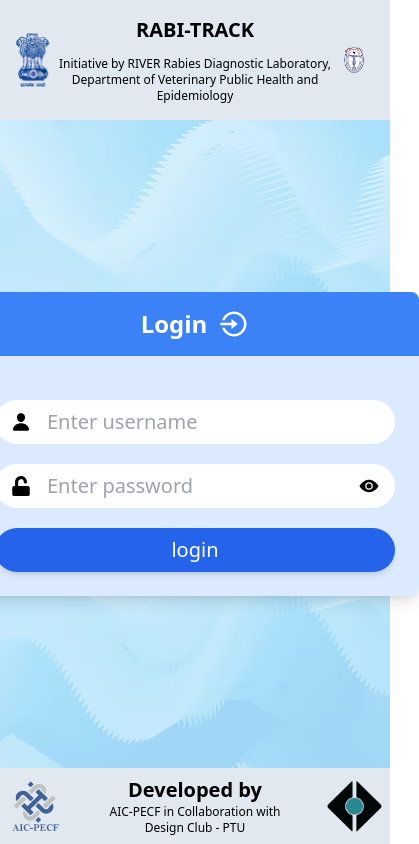
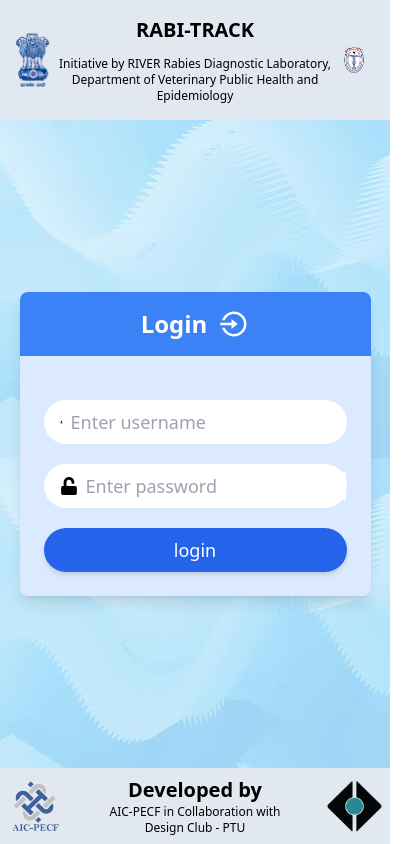
Before and after one commit to Shefaoudeen/rabitrack-admin-final, a React (Vite) app: page /login in a window 390 px wide. Shown: the whole page, 419 px wide, since content can reach past the window. Built offline with nearby package versions, Linux system fonts and the light colour scheme.

Commit message:
getCasesByMonth order resolved

```diff
--- a/src/Components/CaseDetails.jsx
+++ b/src/Components/CaseDetails.jsx
@@ -1,5 +1,4 @@
 import axios from "axios";
-import { BackArrow } from "../assets";
 import { Link } from "react-router-dom";
 import React, { useEffect, useState } from "react";
 import Spinner from "./Spinner";
@@ -50,11 +49,6 @@ const CaseDetails = ({ id }) => {
 
   return (
     <div className="flex justify-center items-center w-full gap-10 max-md:flex-col max-md:py-10 relative">
-      <div className="absolute left-10 top-10 ">
-        <Link to={"/reports"} className="bg-slate-300 rounded-full">
-          <img src={BackArrow} width={30} />
-        </Link>
-      </div>
       {error ? (
         <h2 className="text-red-500">{error}</h2>
       ) : (
--- a/src/Components/Home/BarGraph.jsx
+++ b/src/Components/Home/BarGraph.jsx
@@ -123,29 +123,32 @@ const BarGraph = () => {
         <YAxis dataKey="count" />
         <Tooltip cursor={false} />
       </BarChart>
-
+    <div className="w-[50vw] h-[70vh] md:hidden">
+    <ResponsiveContainer width="100%" height="100%">
       <BarChart
-        width={450}
+        width={1000}
         height={400}
         data={allData}
         margin={{
           top: 5,
-          right: 20,
-          left: 20,
+          right: 10,
+          left: 10,
           bottom: 5,
         }}
-        className="px-10 md:hidden"
+        className="px-4"
       >
           <Bar
             dataKey="count"
             fill="#4682B4"
-            barSize={40}
+            barSize={30}
             animationDuration={1000}
           />
         <XAxis dataKey="month" />
         <YAxis dataKey="count" />
         <Tooltip cursor={false} />
       </BarChart>
+    </ResponsiveContainer>
+    </div>
     </>
   );
 };
--- a/src/Components/Home/CaseCount.jsx
+++ b/src/Components/Home/CaseCount.jsx
@@ -35,7 +35,7 @@ const CaseCount = ({ caseCount }) => {
   };
 
   return (
-    <div className="bg-white shadow-xl drop-shadow-2xl shadow-blue-300 p-5 rounded-2xl w-[50%] flex flex-col items-center gap-5">
+    <div className="bg-white shadow-xl drop-shadow-2xl shadow-blue-300 p-5 rounded-2xl w-[70%] md:w-[50%] flex flex-col items-center gap-5">
       <div>
         <div className="min-w-[150px] max-h-[150px] max-w-[150px] min-h-[150px] border-4 border-blue-300  flex justify-center items-center rounded-full"><h1 className="font-bold text-4xl">{countTotal}</h1></div>
       </div>
--- a/src/Pages/Login.jsx
+++ b/src/Pages/Login.jsx
@@ -26,16 +26,17 @@ const Login = () => {
             .catch(err => {setError(err.message + ", Please try again!"); setIsLoading(false)})
     };
     return (
-        <div className="w-screen flex flex-col items-center justify-center text-xl select-none" style={{backgroundImage: `url(${loginBG})`}}>
-            <div className="bg-blue-100 rounded-lg flex flex-col gap-y-5 shadow-lg">
+
+        <div className="w-screen flex flex-col items-center justify-center text-lg md:text-xl select-none" style={{backgroundImage: `url(${loginBG})`}}>
+            <div className="bg-blue-100 rounded-lg flex flex-col gap-y-5 shadow-lg max-w-[90%]">
                 <div className="flex items-center justify-center bg-blue-500 rounded-t-lg font-bold text-2xl py-4 overflow-hidden text-white text-center"><h1>Login</h1><RiLoginCircleLine size={30} className="ml-3 max-h-fit"/></div>
                 <div className="flex flex-col p-6 gap-y-5">
-                    <div className="flex items-center gap-x-4 py-2 px-4 rounded-full bg-white border-blue-500 focus-within:ring-2">
+                    <div className="flex items-center gap-2 md:gap-4 py-2 px-4 rounded-full bg-white border-blue-500 focus-within:ring-2">
                         <IoPerson/>
                         <input onChange={e => setUsername(e.target.value)} type="text" placeholder="Enter username" className=" ring-0 border-0 outline-0" />
                     </div>
-                    <div className="flex items-center justify-between gap-x-4 py-2 px-4 rounded-full bg-white border-blue-500 focus-within:ring-2">
-                        <div className="flex gap-4 items-center">
+                    <div className="flex items-center justify-between gap-2 md:gap-4 py-2 px-4 rounded-full bg-white border-blue-500 focus-within:ring-2">
+                        <div className="flex gap-2 md:gap-4 items-center">
                             <FaUnlock/>
                             <input onChange={e => setPassword(e.target.value)} onKeyDown={e => e.key==="Enter" && onLogin()} type={`${isPasswordHidden ? "password" : "text"}`} placeholder="Enter password" className=" ring-0 border-0 outline-0" />
                         </div>
--- a/src/Pages/Maps.jsx
+++ b/src/Pages/Maps.jsx
@@ -1,8 +1,8 @@
 import React, { useEffect, useState } from "react";
 import axios from "axios";
 import { Link } from "react-router-dom";
-import { BackArrow } from "../assets";
 import { GoogleMap, LoadScript, Marker, Circle } from "@react-google-maps/api";
+import {IoArrowBackCircleOutline} from "react-icons/io5";
 
 const Maps = (props) => {
   const [allMarker, setAllMarker] = useState([]);
@@ -31,10 +31,10 @@ const Maps = (props) => {
   return (
     <LoadScript googleMapsApiKey={import.meta.env.VITE_MAP_API}>
       <GoogleMap mapContainerStyle={containerStyle} center={center} zoom={10}>
-        <div className="absolute left-10 top-20 ">
-          <Link to={"/"} className="bg-slate-300 rounded-full">
-            <img src={BackArrow} width={30} />
-          </Link>
+        <div className="absolute md:left-10 md:top-20 ">
+        <Link to={"/"} className="bg-slate-300 rounded-full">
+          <IoArrowBackCircleOutline  size={40} color="#3B82F6"/>
+        </Link>
         </div>
         {allMarker.map((ele, index) => (
           <Circle
--- a/src/Pages/ViewCase.jsx
+++ b/src/Pages/ViewCase.jsx
@@ -1,12 +1,21 @@
 import React from "react";
 import { useParams } from "react-router-dom";
+import { Link } from "react-router-dom";
 import CaseDetails from "../Components/CaseDetails";
+import { IoArrowBackCircleOutline  } from "react-icons/io5";
 
 const ViewCase = () => {
   const { id } = useParams();
 
   return (
-    <CaseDetails id={id}/>
+    <>
+      <div className="absolute md:left-10 md:top-10 hover:scale-110 z-[100] duration-300">
+        <Link to={"/reports"} className="bg-slate-300 rounded-full">
+          <IoArrowBackCircleOutline  size={40} color="#3B82F6"/>
+        </Link>
+      </div>
+      <CaseDetails id={id} />
+    </>
   );
 };
 
--- a/src/Pages/ViewReports.jsx
+++ b/src/Pages/ViewReports.jsx
@@ -1,10 +1,9 @@
 import React, { useEffect, useState } from "react";
 import axios from "axios";
 import { Link, useNavigate } from "react-router-dom";
-import Spinner from "../Components/Spinner";
 import { PulseLoader } from "react-spinners";
 import Papa from "papaparse";
-import { BackArrow } from "../assets";
+import { IoArrowBackCircleOutline  } from "react-icons/io5";
 import { MdDownload } from "react-icons/md";
 
 const ViewReports = () => {
@@ -82,9 +81,9 @@ const ViewReports = () => {
   };
   return (
     <div className="flex flex-col items-center w-screen py-10 relative">
-      <div className="absolute left-10 top-10 ">
+      <div className="absolute md:left-10 md:top-10 hover:scale-110 duration-300">
         <Link to={"/"} className="bg-slate-300 rounded-full">
-          <img src={BackArrow} width={30} />
+          <IoArrowBackCircleOutline  size={40} color="#3B82F6"/>
         </Link>
       </div>
       <h1 className="text-xl font-bold">REPORTS</h1>
--- a/src/assets/index.js
+++ b/src/assets/index.js
@@ -5,7 +5,6 @@ import DClogo from "./images/dc_logo.png";
 import petBG from "./images/pet-bg.jpg";
 import loginBG from "./images/login-bg.avif";
 import rabitrackLogo from "./images/rabitrack-logo.svg";
-import BackArrow from "./images/back-button.png";
 
 export {
   RiverLogo,
@@ -15,5 +14,4 @@ export {
   petBG,
   loginBG,
   rabitrackLogo,
-  BackArrow,
 };
--- a/src/layout/Layout.jsx
+++ b/src/layout/Layout.jsx
@@ -7,7 +7,7 @@ const Layout = () => {
   return (
     <div className="flex flex-col min-h-screen">
       <Header />
-      <div className="flex flex-1 bg-slate-50">
+      <div className="relative flex flex-1 bg-slate-50">
         <Outlet />
       </div>
       <Footer />
```
Also changed, not shown: src/assets/images/back-button.png (deleted), 1 other file (tests, documents, lock files or other folders).
